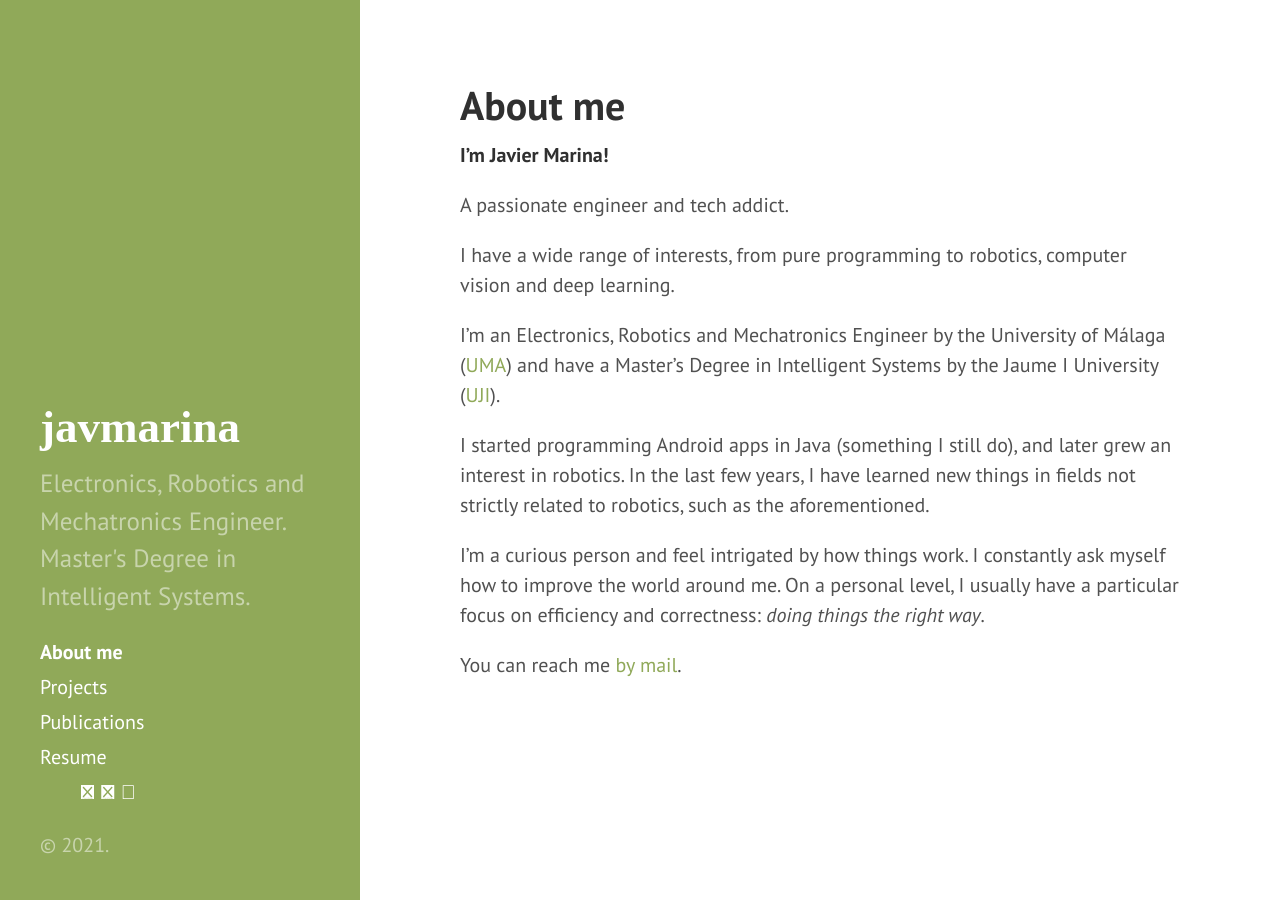
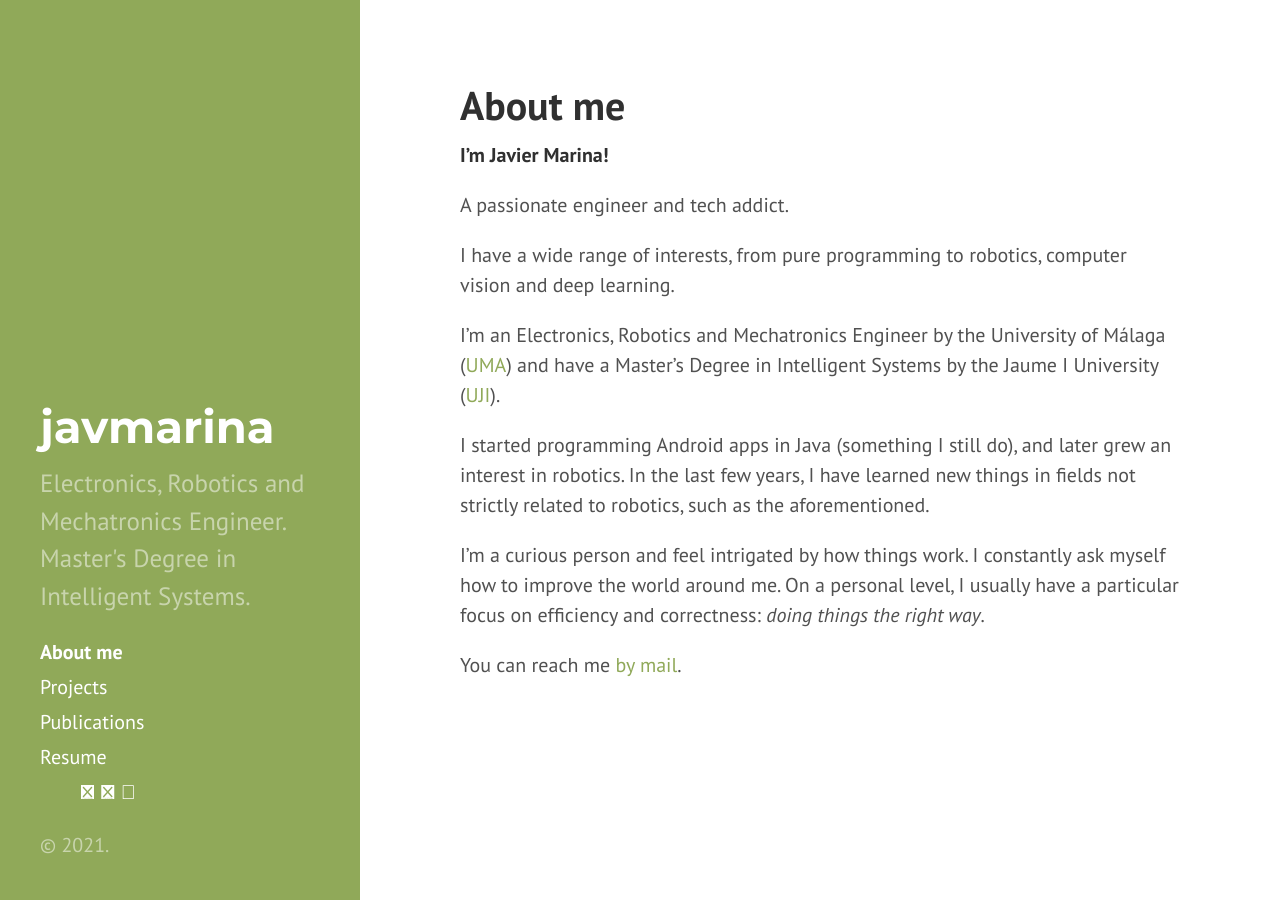
Before and after one commit to javmarina/javmarina.github.io, a Jekyll site: the page built from about.md, in a window 1280 px wide. Built offline with Jekyll 4.4.1, drawn with Linux system fonts in a browser that asks for light colours.

Commit message:
Use Montserrat font from Google fonts

```diff
--- a/_includes/head.html
+++ b/_includes/head.html
@@ -18,7 +18,9 @@
   <link rel="stylesheet" href="{{ site.baseurl }}/public/css/poole.css">
   <link rel="stylesheet" href="{{ site.baseurl }}/public/css/syntax.css">
   <link rel="stylesheet" href="{{ site.baseurl }}/public/css/hyde.css">
-  <link rel="stylesheet" href="https://fonts.googleapis.com/css?family=PT+Sans:400,400italic,700">
+  <link rel="preconnect" href="https://fonts.googleapis.com">
+  <link rel="preconnect" href="https://fonts.gstatic.com" crossorigin>
+  <link href="https://fonts.googleapis.com/css2?family=Montserrat:wght@700&family=PT+Sans:ital,wght@0,400;0,700;1,400&display=swap" rel="stylesheet">
 
   <!-- Icons -->
   <link rel="apple-touch-icon-precomposed" sizes="144x144" href="{{ site.baseurl }}public/apple-touch-icon-144-precomposed.png">
--- a/public/css/hyde.css
+++ b/public/css/hyde.css
@@ -79,7 +79,7 @@ html {
 .sidebar-about h1 {
   color: #fff;
   margin-top: 0;
-  font-family: "Montserrat", serif;
+  font-family: 'Montserrat', sans-serif;
   font-size: 2.25rem;
 }
 
```
